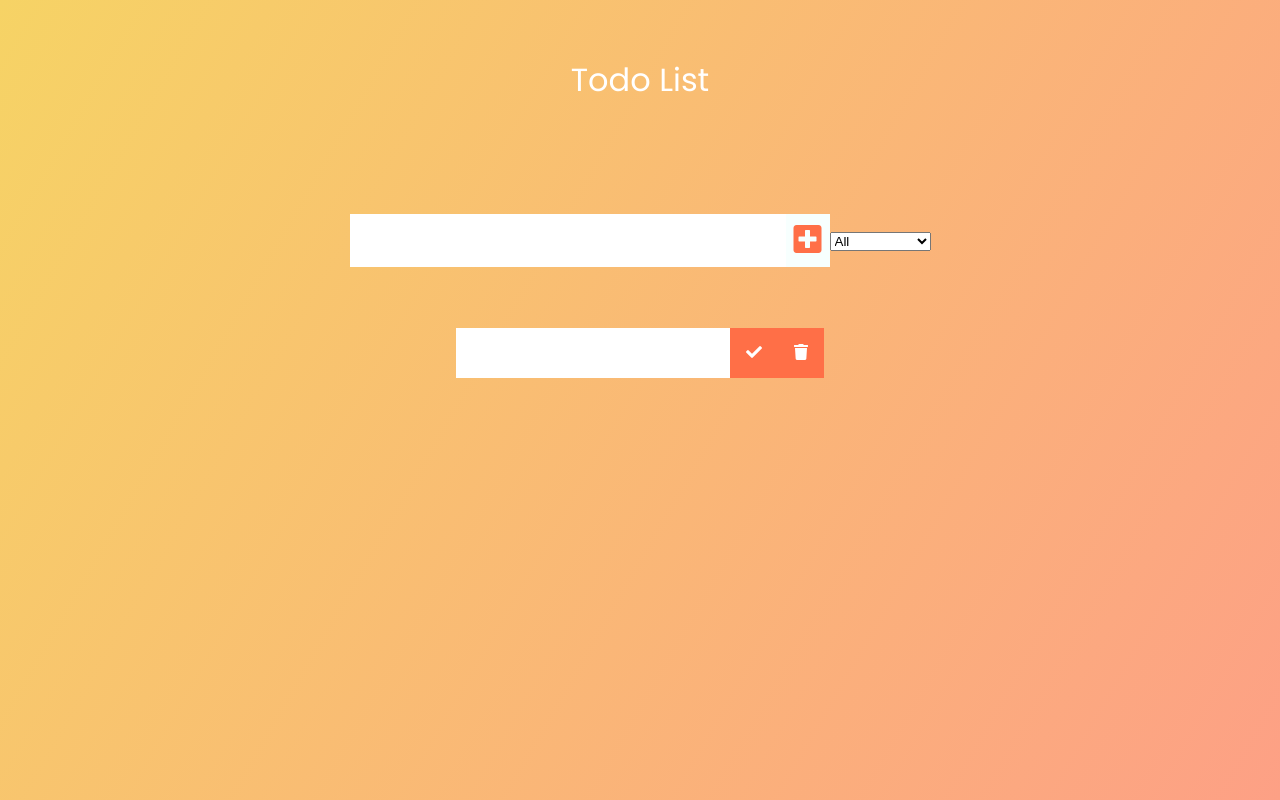
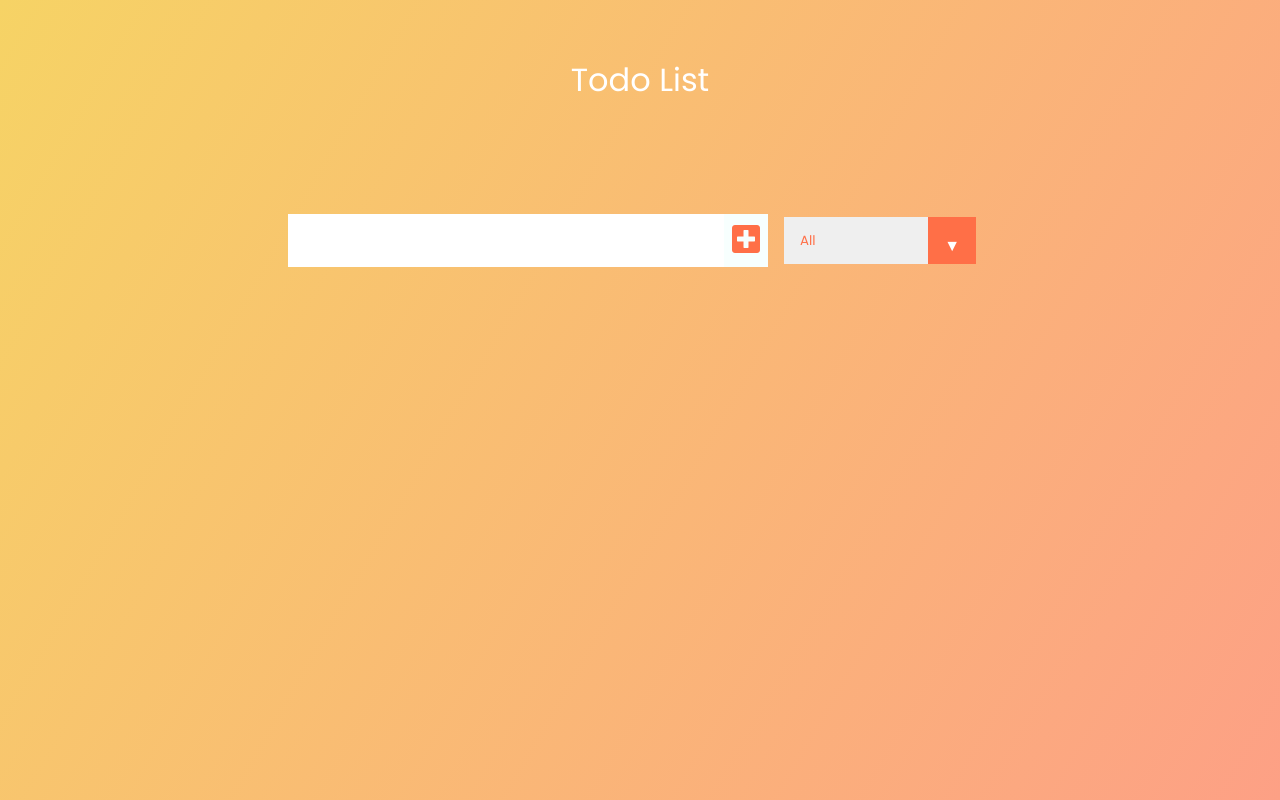
Before and after one commit to mariano-farace/TODOApp, a React (Create React App) app: page / in a window 1280 px wide. Built offline with nearby package versions, Linux system fonts and the light colour scheme.

Commit message:
implement filter

```diff
--- a/src/App.css
+++ b/src/App.css
@@ -3,14 +3,12 @@
   padding: 0;
   box-sizing: border-box;
 }
-
 body {
   background-image: linear-gradient(120deg, #f6d365 0%, #fda085 100%);
   color: white;
   font-family: "Poppins", sans-serif;
   min-height: 100vh;
 }
-
 header {
   font-size: 2rem;
 }
@@ -22,7 +20,6 @@ form {
   justify-content: center;
   align-items: center;
 }
-
 form input,
 form button {
   padding: 0.5rem;
@@ -30,19 +27,16 @@ form button {
   border: none;
   background: white;
 }
-
 form button {
   color: #ff6f47;
   background: #f7fffe;
   cursor: pointer;
-  transition: all 0.5s ease;
+  transition: all 0.3s ease;
 }
-
 form button:hover {
   background: #ff6f47;
   color: white;
 }
-
 .todo-container {
   display: flex;
   justify-content: center;
@@ -64,6 +58,12 @@ form button:hover {
   align-items: center;
   transition: all 1s ease;
 }
+.filter-todo {
+  padding: 1rem;
+}
+.todo li {
+  flex: 1;
+}
 
 .trash-btn,
 .complete-btn {
@@ -74,11 +74,66 @@ form button:hover {
   cursor: pointer;
   font-size: 1rem;
 }
-
-.todo li {
-  flex: 1;
+.complete-btn {
+  background: rgb(11, 212, 162);
 }
-
 .todo-item {
   padding: 0rem 0.5rem;
 }
+
+.fa-trash,
+.fa-check {
+  pointer-events: none;
+}
+
+.fall {
+  transform: translateY(10rem) rotateZ(20deg);
+  opacity: 0;
+}
+
+.completed {
+  text-decoration: line-through;
+  opacity: 0.5;
+}
+
+/*CUSTOM SELECTOR */
+select {
+  -webkit-appearance: none;
+  -moz-appearance: none;
+  -ms-appearance: none;
+  appearance: none;
+  outline: 0;
+  box-shadow: none;
+  border: 0 !important;
+  background-image: none;
+}
+
+/* Custom Select */
+.select {
+  margin: 1rem;
+  position: relative;
+  overflow: hidden;
+}
+select {
+  color: #ff6f47;
+  font-family: "Poppins", sans-serif;
+  cursor: pointer;
+  width: 12rem;
+}
+/* Arrow */
+.select::after {
+  content: "\25BC";
+  position: absolute;
+  top: 0;
+  right: 0;
+  padding: 1rem;
+  background: #ff6f47;
+  cursor: pointer;
+  pointer-events: none;
+}
+/* Transition */
+/*
+.select:hover::after {
+  transform: scale(1.5);
+}
+*/
--- a/src/App.js
+++ b/src/App.js
@@ -1,10 +1,33 @@
-import { useState } from "react";
+import { useEffect, useState } from "react";
 import "./App.css";
 import Form from "./components/Form";
 import TodoList from "./components/TodoList";
 function App() {
   const [inputText, setInputText] = useState("");
   const [todos, setTodos] = useState([]);
+  const [filter, setFilter] = useState("all");
+  const [filteredTodos, setFilteredTodos] = useState([]);
+
+  const filterHandler = () => {
+    switch (filter) {
+      case "completed":
+        setFilteredTodos(todos.filter((todoItem) => todoItem.completed));
+        break;
+
+      case "uncompleted":
+        setFilteredTodos(todos.filter((todoItem) => !todoItem.completed));
+        break;
+
+      default:
+        setFilteredTodos(todos);
+    }
+  };
+
+  useEffect(() => {
+    console.log("sale el useEffect");
+    filterHandler();
+  }, [filter]);
+
   return (
     <div className="App">
       <header>Todo List</header>
@@ -13,10 +36,15 @@ function App() {
         setInputText={setInputText}
         todos={todos}
         setTodos={setTodos}
+        setFilter={setFilter}
       />
-      <TodoList todos={todos} setTodos={setTodos} />
+      <TodoList
+        todos={todos}
+        setTodos={setTodos}
+        filteredTodos={filteredTodos}
+      />
     </div>
   );
 }
-
+//TODO en vez de pasar tantos componenetes para abajo, como el estado, seguro puedas usar prevstate REFACTOR
 export default App;
--- a/src/components/Form.js
+++ b/src/components/Form.js
@@ -1,7 +1,7 @@
 import React from "react";
 import { v4 as uuidv4 } from "uuid";
 
-const Form = ({ inputText, setInputText, todos, setTodos }) => {
+const Form = ({ inputText, setInputText, todos, setTodos, setFilter }) => {
   const inputTextHandler = (e) => {
     setInputText(e.target.value);
   };
@@ -10,6 +10,10 @@ const Form = ({ inputText, setInputText, todos, setTodos }) => {
     e.preventDefault();
     setTodos([...todos, { text: inputText, completed: false, id: uuidv4() }]);
     setInputText("");
+  };
+
+  const filterHandler = (e) => {
+    setFilter(e.target.value);
   };
 
   return (
@@ -24,7 +28,7 @@ const Form = ({ inputText, setInputText, todos, setTodos }) => {
         <i className="fas fa-plus-square"></i>
       </button>
       <div className="select">
-        <select name="todos" className="filter-todo">
+        <select onChange={filterHandler} name="todos" className="filter-todo">
           <option value="all">All</option>
           <option value="completed">Completed</option>
           <option value="uncompleted">Uncompleted</option>
--- a/src/components/Todo.js
+++ b/src/components/Todo.js
@@ -1,15 +1,30 @@
 import React from "react";
 
-const Todo = ({ text, setTodos }) => {
-  const deleteHandler = () => {};
+const Todo = ({ todoItem, todos, setTodos }) => {
+  const deleteHandler = () => {
+    setTodos(todos.filter((element) => element.id !== todoItem.id));
+  };
+
+  const markAsCompleteHandler = () => {
+    const updatedTodoArray = todos.map((element) => {
+      if (element.id === todoItem.id) {
+        return { ...todoItem, completed: !todoItem.completed };
+      } else {
+        return element;
+      }
+    });
+    setTodos(updatedTodoArray);
+  };
 
   return (
     <div className="todo">
-      <li className="todo-item">{text}</li>
-      <button className="complete-btn">
+      <li className={`todo-item ${todoItem.completed ? "completed" : ""}`}>
+        {todoItem.text}
+      </li>
+      <button onClick={markAsCompleteHandler} className="complete-btn">
         <i className="fas fa-check"></i>
       </button>
-      <button className="trash-btn">
+      <button onClick={deleteHandler} className="trash-btn">
         <i className="fas fa-trash"></i>
       </button>
     </div>
--- a/src/components/TodoList.js
+++ b/src/components/TodoList.js
@@ -1,16 +1,20 @@
 import React from "react";
 import Todo from "./Todo";
 
-const TodoList = ({ todos, setTodos }) => {
+const TodoList = ({ todos, setTodos, filteredTodos }) => {
   return (
     <div className="todo-container">
       <ul className="todo-list">
-        {todos.map((todoItem) => {
+        {filteredTodos.map((todoItem) => {
           return (
-            <Todo key={todoItem.id} text={todoItem.text} setTodos={setTodos} />
+            <Todo
+              key={todoItem.id}
+              todoItem={todoItem}
+              todos={todos}
+              setTodos={setTodos}
+            />
           );
         })}
-        <Todo />
       </ul>
     </div>
   );
```
